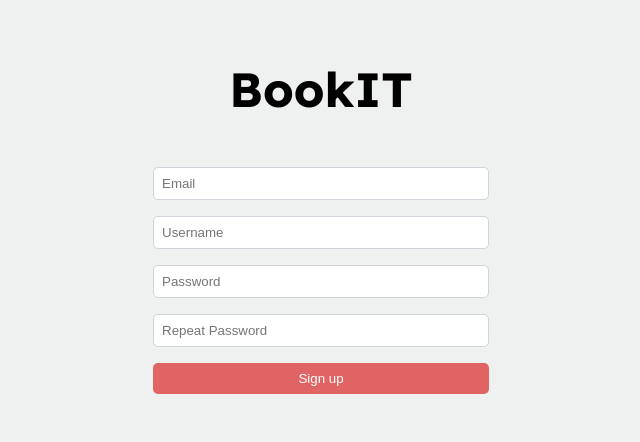
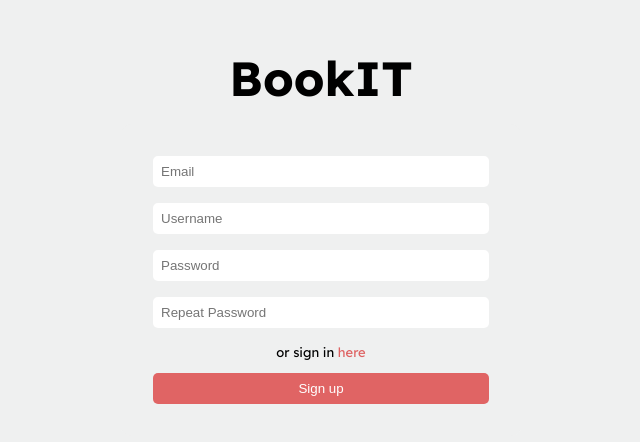
Before and after one commit to sumrdev/BookIT-UX-Web-exam-project, a Next.js app in the folder frontend/: page /signup in a window 1280 px wide. Shown: the part 190-632 px from the top of the page, without its empty margins (319-959 px from the left). Built offline with nearby package versions, Linux system fonts and the light colour scheme.

Commit message:
Added links between signup and login

```diff
--- a/frontend/pages/login.tsx
+++ b/frontend/pages/login.tsx
@@ -5,6 +5,7 @@ import type { NextPageWithLayout } from './_app';
 import { SmallButton } from '../components/styled/buttons';
 import { Cookie } from 'next/font/google';
 import { useRouter } from 'next/router';
+import Link from 'next/link';
 
 /* This will need to be moved into a seperate style file, but is here for now */
 const LoginContainer = styled.div`
@@ -38,6 +39,7 @@ const LoginInput = styled.input`
   padding: 0.5rem;
   border-radius: 5px;
   border: 1px solid #ced4da;
+  border: none;
 `;
 
 
@@ -72,6 +74,7 @@ const Login: NextPageWithLayout = () => {
       <LoginForm onSubmit={handleLogin}>
         <LoginInput type="email" placeholder="Email" name='email' autoComplete='current-email' />
         <LoginInput type="password" placeholder="Password" name='password' autoComplete='current-password' />
+        <p style={{marginTop: '0px', textAlign: 'center', fontSize: 13}}>or create an account <Link href="/signup" className="link-class">here</Link></p>
         <SmallButton>Login</SmallButton>
       </LoginForm>
     </LoginContainer>
--- a/frontend/pages/signup.tsx
+++ b/frontend/pages/signup.tsx
@@ -6,6 +6,7 @@ import { SmallButton } from '../components/styled/buttons';
 import { Cookie } from 'next/font/google';
 import { useRouter } from 'next/router';
 import toast, { Toaster } from 'react-hot-toast';
+import Link from 'next/link';
 
 /* This will need to be moved into a seperate style file, but is here for now */
 const LoginContainer = styled.div`
@@ -39,8 +40,8 @@ const LoginInput = styled.input`
   padding: 0.5rem;
   border-radius: 5px;
   border: 1px solid #ced4da;
+  border: none;
 `;
-
 
 const Signup: NextPageWithLayout = () => {
   const router = useRouter();
@@ -86,6 +87,7 @@ const Signup: NextPageWithLayout = () => {
               <LoginInput type="username" placeholder="Username" name='username' />
               <LoginInput type="password" placeholder="Password" name='password' autoComplete='new-password' />
               <LoginInput type="password" placeholder="Repeat Password" name='repeat_password' autoComplete='new-password' />
+              <p style={{marginTop: '0px', textAlign: 'center', fontSize: 13}}>or sign in <Link href="/login" className="link-class">here</Link></p>
               <SmallButton>Sign up</SmallButton>
           </LoginForm>
           <Toaster />
--- a/frontend/src/app/globals.css
+++ b/frontend/src/app/globals.css
@@ -26,3 +26,12 @@ input:-webkit-autofill:focus,
 input:-webkit-autofill:active {
     -webkit-box-shadow: 0 0 0 30px var(--light-accent) inset !important;
 }
+
+.link-class {
+  color: var(--splash);
+  text-decoration: none;
+}
+
+.link-class:hover {
+  color: red;
+}
```
Also changed, not shown: 1 other file (tests, documents, lock files or other folders).
